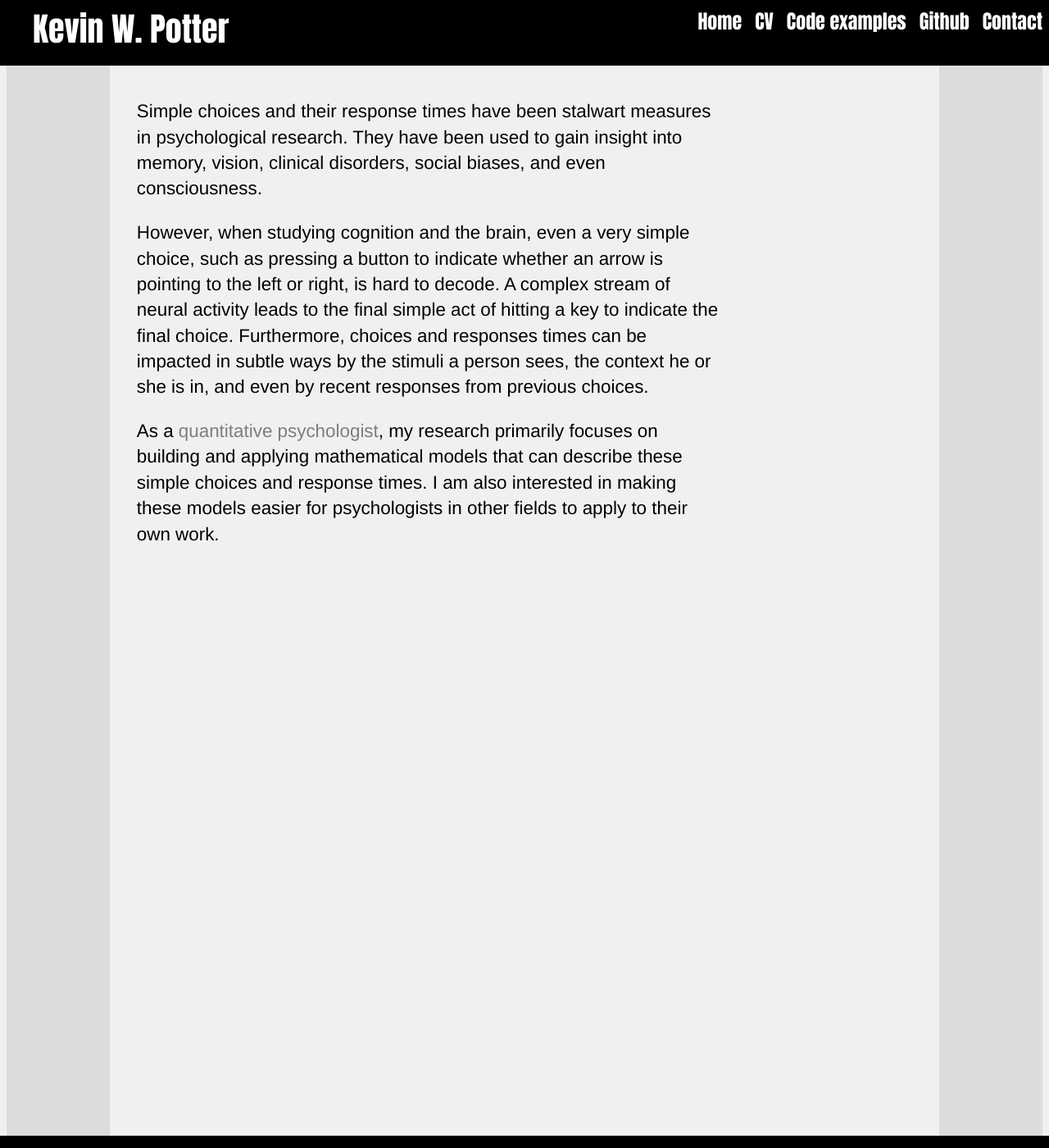
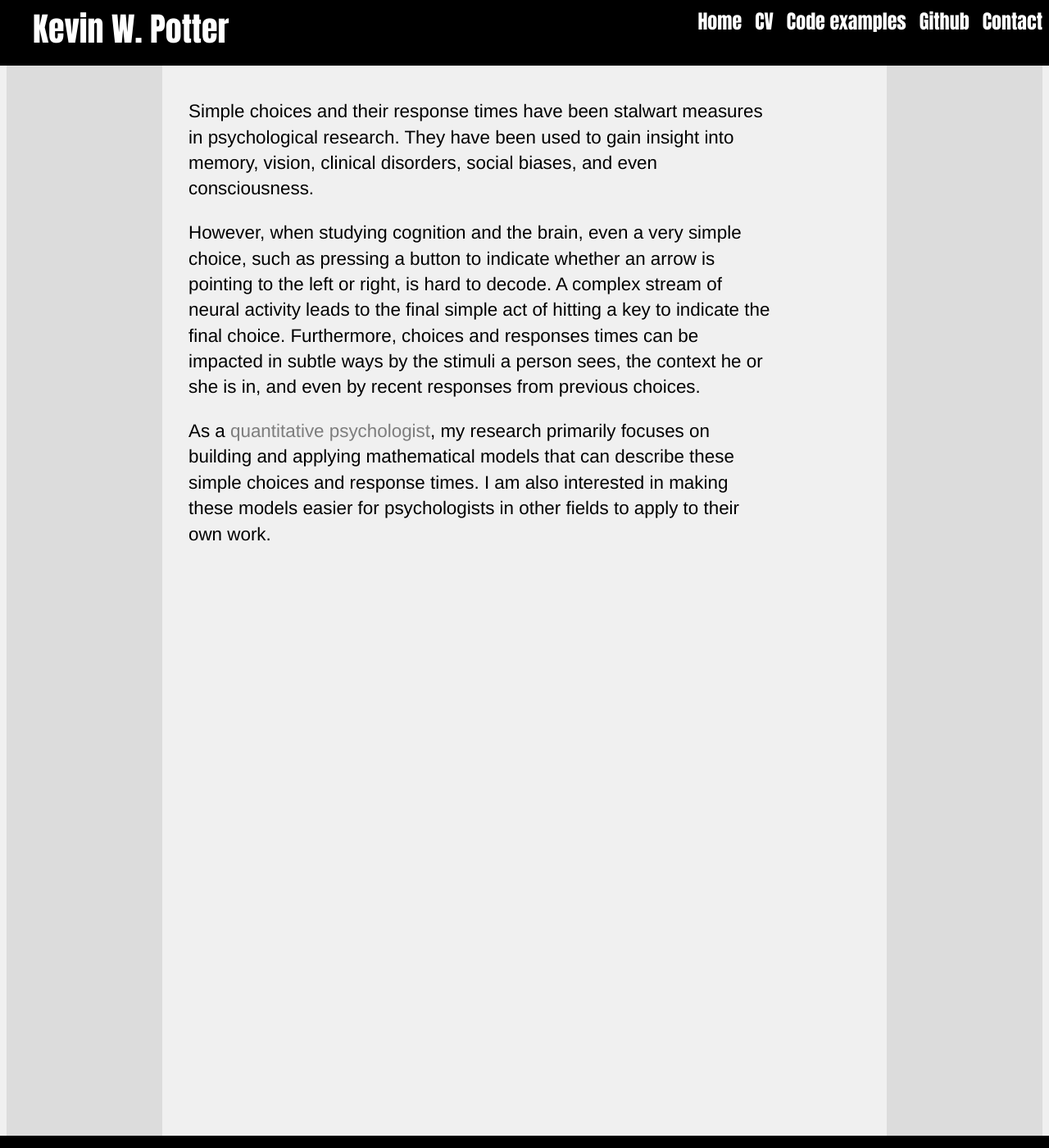
Before and after one commit to rettopnivek/rettopnivek.github.io, a Jekyll site: the page built from index.md, in a window 1280 px wide and 1400 px high. Shown: the whole window at 82% size. Built offline with Jekyll 4.4.1, drawn with Linux system fonts in a browser that asks for light colours.

Commit message:
Update main.css

```diff
--- a/css/main.css
+++ b/css/main.css
@@ -48,7 +48,7 @@ header {
 	margin-top: 70px;
 	background-color:rgb(220,220,220);
         height:1600px;
-        width: 10%;
+        width: 15%;
         margin-left: 0px;
         float:left;
         /* padding:10px; */
@@ -58,7 +58,7 @@ header {
 	margin-top: 70px;
 	background-color:rgb(220,220,220);
         height:1600px;
-        width: 10%;
+        width: 15%;
         margin-right: 0px;
         float: right;
         /* padding:10px; */
```
